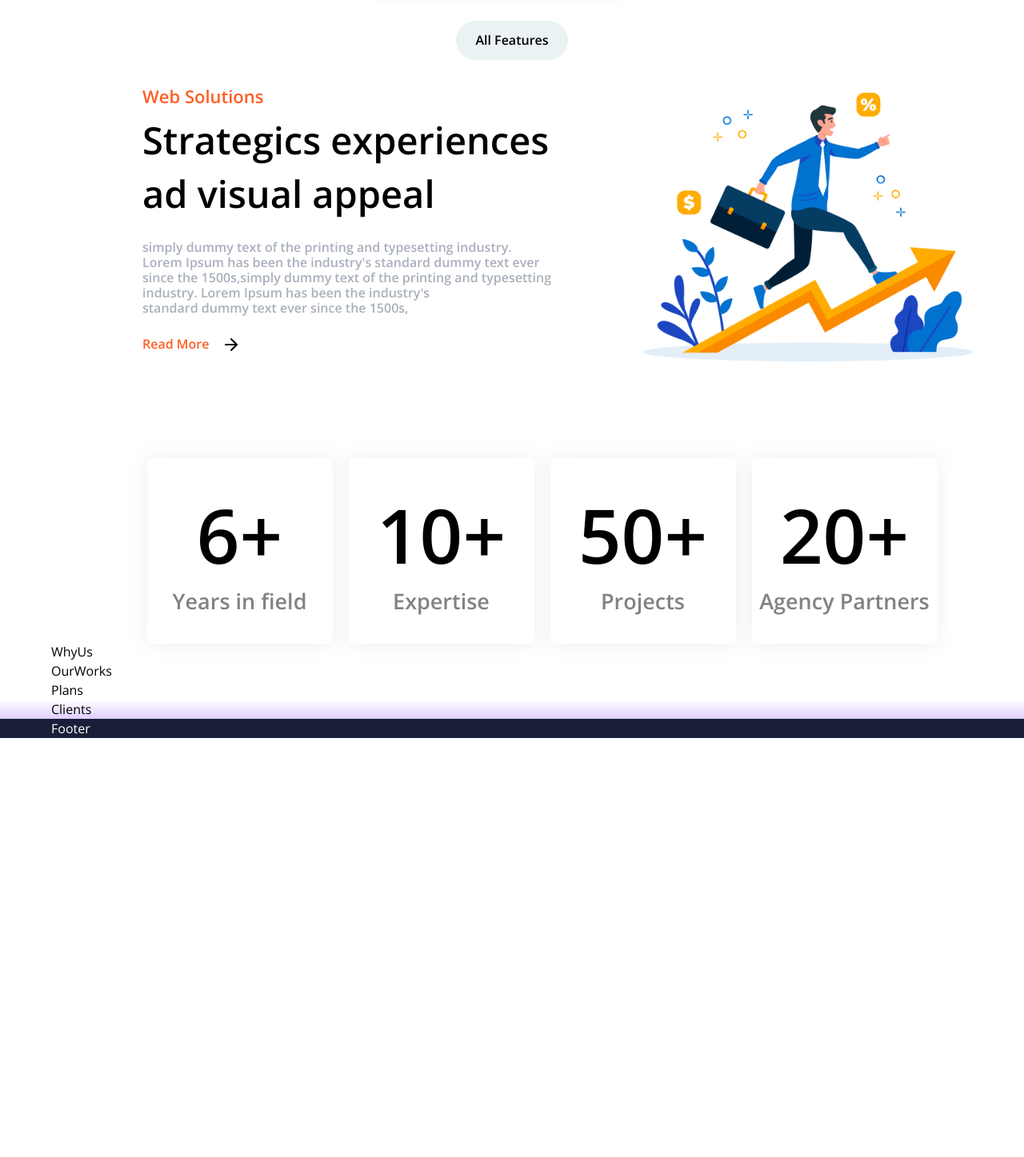
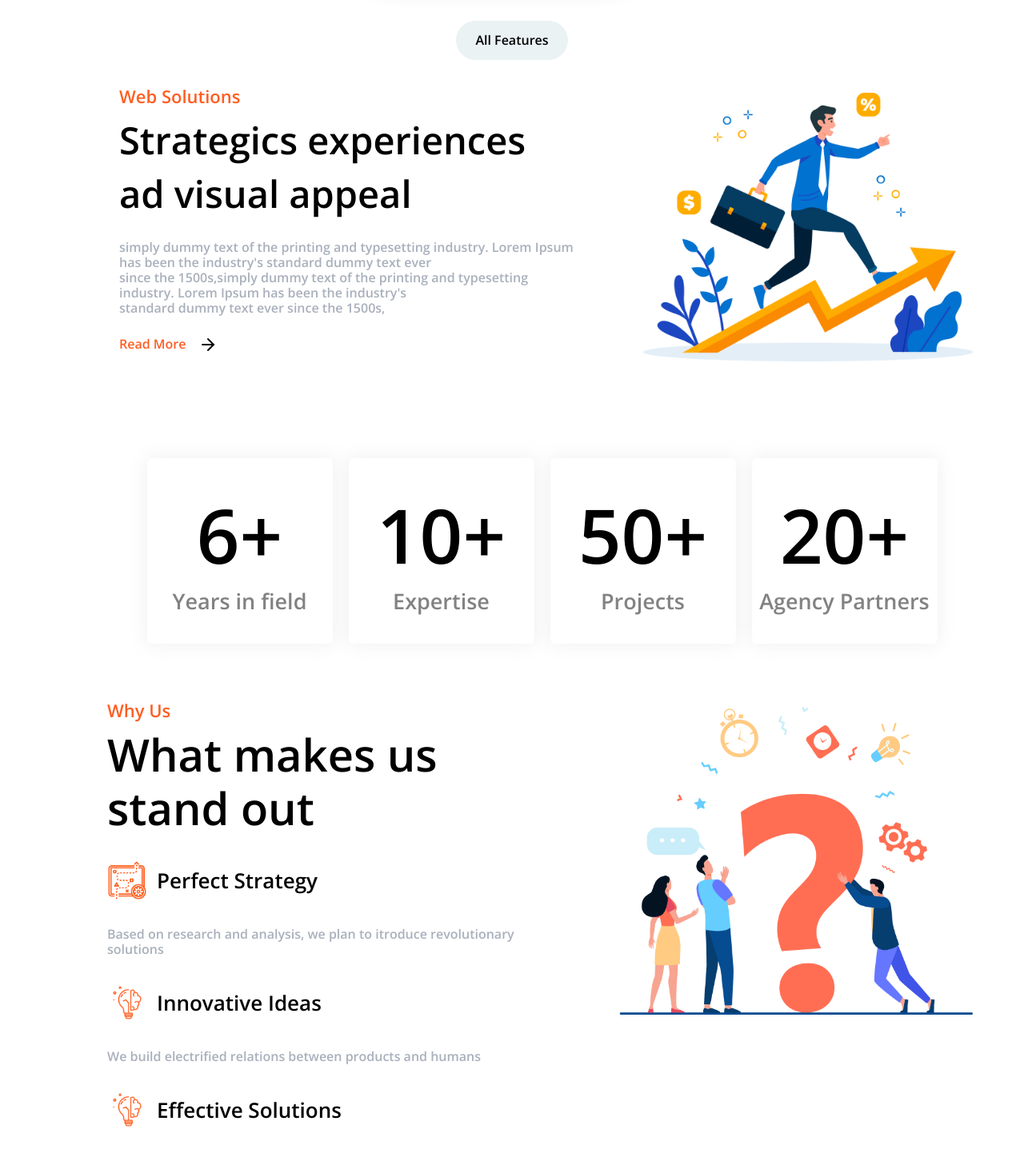
Before and after one commit to prasannarames/webure_task, a React (Vite) app: page / in a window 1280 px wide. Shown: the part 1840-3287 px from the top of the page at 80% size. Before the commit the page ends 2763 px from the top, so only its background shows below. Built offline with nearby package versions, Linux system fonts and the light colour scheme.

Commit message:
whyUS completed

```diff
--- a/src/components/Expertise.jsx
+++ b/src/components/Expertise.jsx
@@ -4,23 +4,23 @@ import { stats } from "../constants";
 const Expertise = () => {
   return (
     <div>
-      <div className="flex items-center pt-10">
-        <div className="w-[512px] h-[420px] m-auto">
+      <div className="flex items-center mt-10">
+        <div className="w-[570px] h-[420px] m-auto">
           <p className="font-bold text-[22px] leading-[11px] text-[#FF5D22]">
             Web Solutions
           </p>
-          <p className="font-bold text-[47px] leading-[67px] pt-4">
+          <p className="font-bold text-[47px] leading-[67px] mt-4">
             Strategics experiences
             <br /> ad visual appeal
           </p>
-          <p className="font-semibold text-[16px] leading-[19px] text-[#A9B0BC] pt-6">
+          <p className="font-semibold text-[16px] leading-[19px] text-[#A9B0BC] mt-6">
             simply dummy text of the printing and typesetting industry. Lorem
             Ipsum has been the industry&#39;s standard dummy text ever <br />
             since the 1500s,simply dummy text of the printing and typesetting
             industry. Lorem Ipsum has been the industry&#39;s <br />
             standard dummy text ever since the 1500s,
           </p>
-          <p className="flex items-center pt-6 font-bold text-[16px] leading-[19px] text-[#FF5D22] cursor-pointer">
+          <p className="flex items-center mt-6 font-bold text-[16px] leading-[19px] text-[#FF5D22] cursor-pointer">
             Read More{" "}
             <span className="ml-4">
               <img src={`${arrowblack}`} alt="arrow" />
--- a/src/components/WhyUs.jsx
+++ b/src/components/WhyUs.jsx
@@ -1,5 +1,34 @@
+import { whyUs } from "../assets";
+import { strategies } from "../constants";
 const WhyUs = () => {
-  return <div>WhyUs</div>;
+  return (
+    <div className="flex items-center justify-center mt-20 mb-40">
+      <div className="w-[570px] h-[420px] m-auto">
+        <p className="font-bold text-[22px] leading-[11px] text-[#FF5D22]">
+          Why Us
+        </p>
+        <p className="font-bold text-[56px] leading-[67px] mt-4">
+          What makes us
+          <br /> stand out
+        </p>
+        {strategies.map((strategy) => (
+          <div
+            key={`${strategy.id}`}
+            className="flex flex-col justify-center mb-6 mt-6"
+          >
+            <div className="flex items-center">
+              <img src={`${strategy.imgUrl}`} alt="strategy-img" />
+              <p className="font-bold text-[26px] leading-[67px] ml-3">{`${strategy.title}`}</p>
+            </div>
+            <p className="font-semibold text-[16px] leading-[19px] text-[#A9B0BC] mt-6">{`${strategy.sub}`}</p>
+          </div>
+        ))}
+      </div>
+      <div className="w-[442px] h-[418px]">
+        <img src={`${whyUs}`} alt="logo" />
+      </div>
+    </div>
+  );
 };
 
 export default WhyUs;
--- a/src/constants/index.js
+++ b/src/constants/index.js
@@ -1,4 +1,4 @@
-import { comp1, comp2, comp3, comp4, dAnalysis, dMarketing, eMarketing } from "../assets"
+import { comp1, comp2, comp3, comp4, dAnalysis, dMarketing, eMarketing, strategy1, strategy2 } from "../assets"
 export const navLinks = [
     {
         id: "home",
@@ -85,3 +85,25 @@ export const stats = [
         statvalue: 20,
     },
 ];
+
+export const strategies = [
+    {
+        id: 1,
+        title: "Perfect Strategy",
+        sub: "Based on research and analysis, we plan to itroduce revolutionary solutions",
+        imgUrl: strategy1,
+    },
+    {
+        id: 2,
+        title: "Innovative Ideas",
+        sub: "We build electrified relations between products and humans",
+        imgUrl: strategy2,
+    },
+    {
+        id: 3,
+        title: "Effective Solutions",
+        sub: "Prefected matched activities follou us to achieve goles in short time",
+        imgUrl: strategy2,
+    },
+
+];
```
